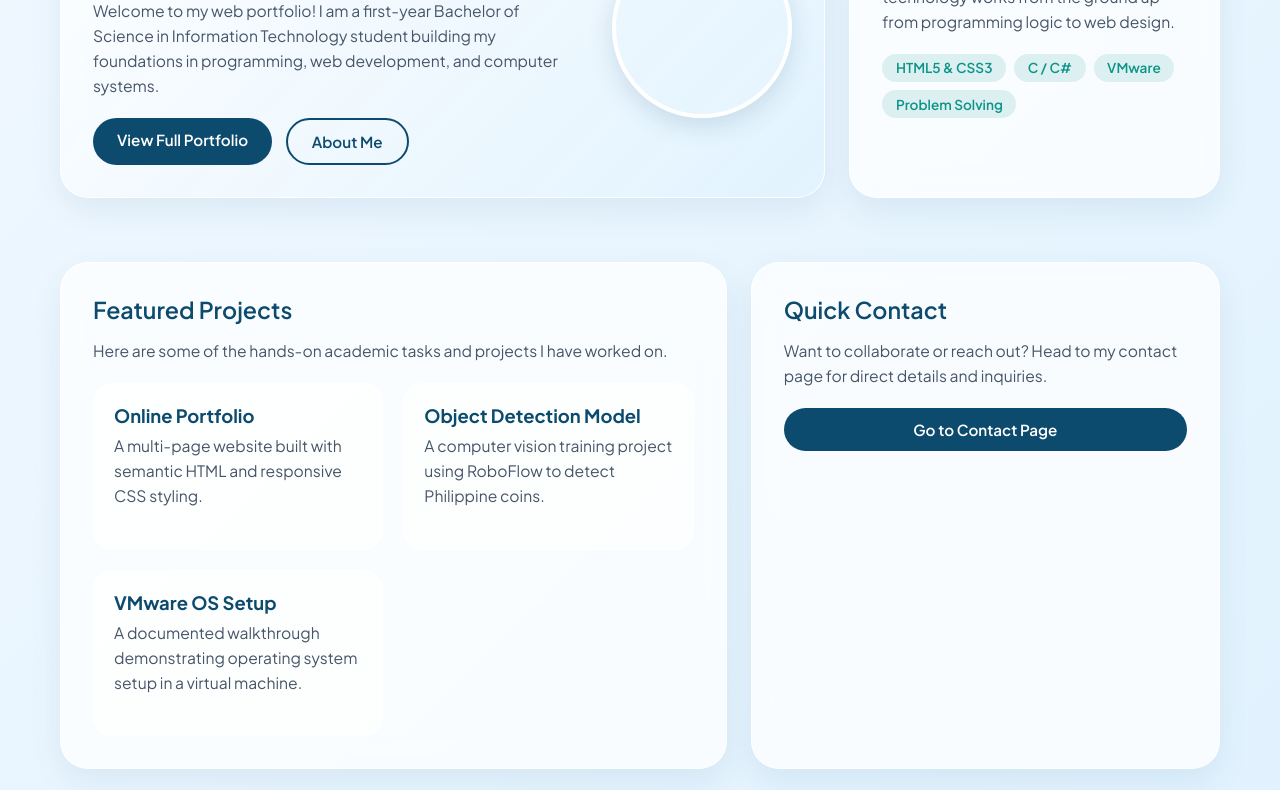
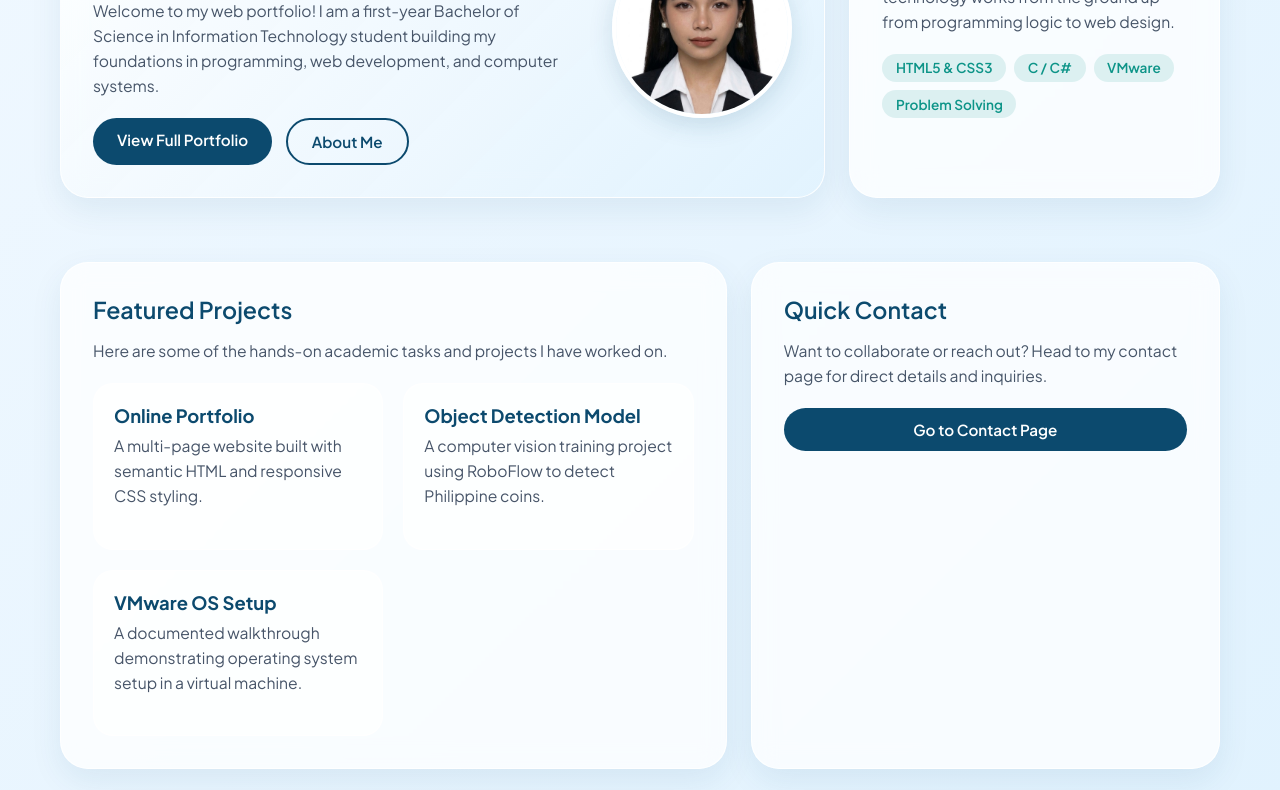
Before and after one commit to armnnxxx/Semilla-Portfolio, a plain HTML site: page index.html in a window 1280 px wide. Shown: the part 246-1036 px from the top of the page. Drawn offline with Linux system fonts and the light colour scheme.

Commit message:
Update index.html with profile photo

```diff
--- a/index.html
+++ b/index.html
@@ -33,7 +33,7 @@
                 </div>
             </div>
             <div class="profile-img-wrapper">
-                <img src="image/sittie-photo.jpg" alt="Sittie Ainah Semilla">
+                <img src="sittie-photo.jpg" alt="Sittie Ainah Semilla">
             </div>
         </section>
 
```
